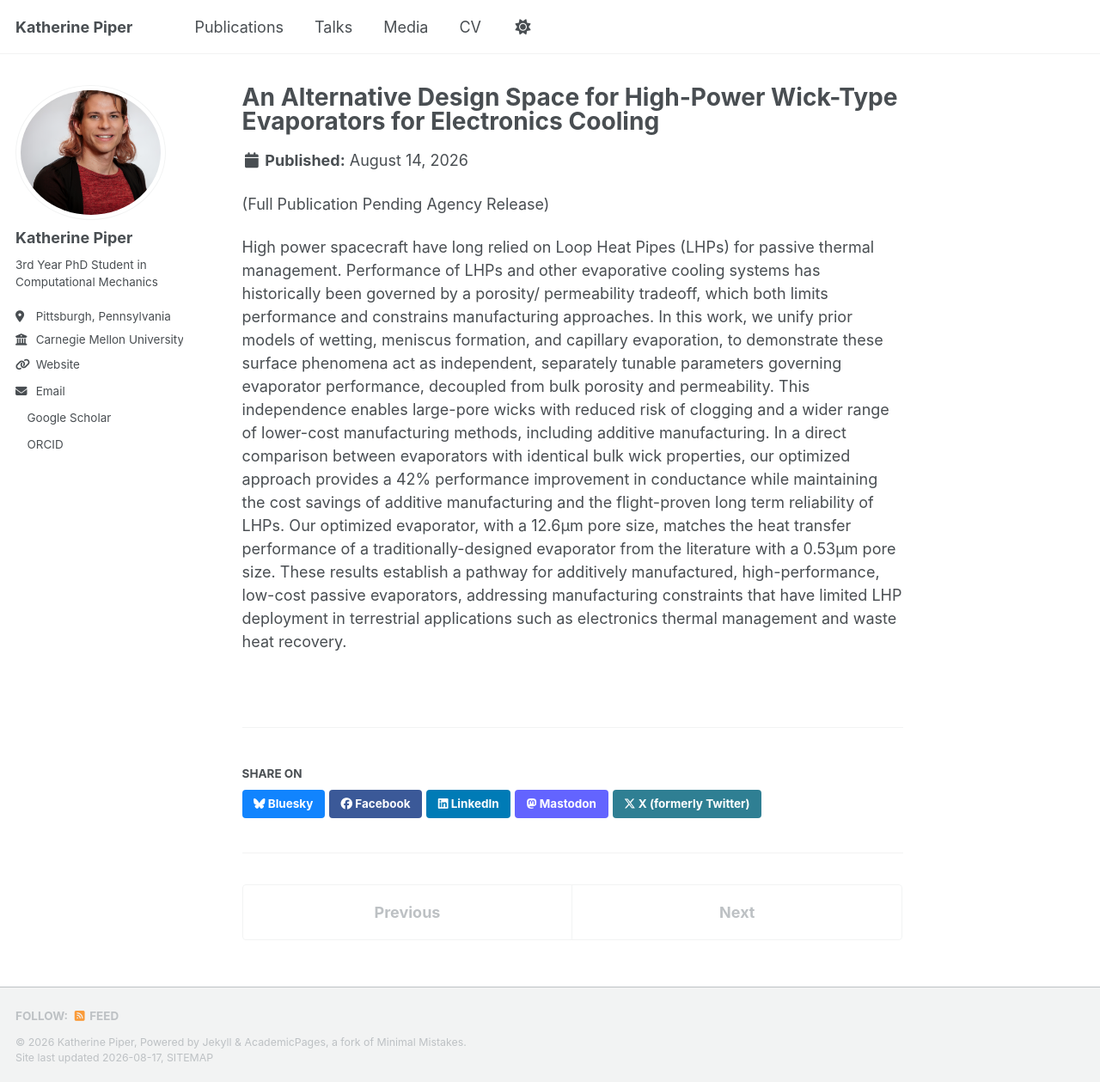
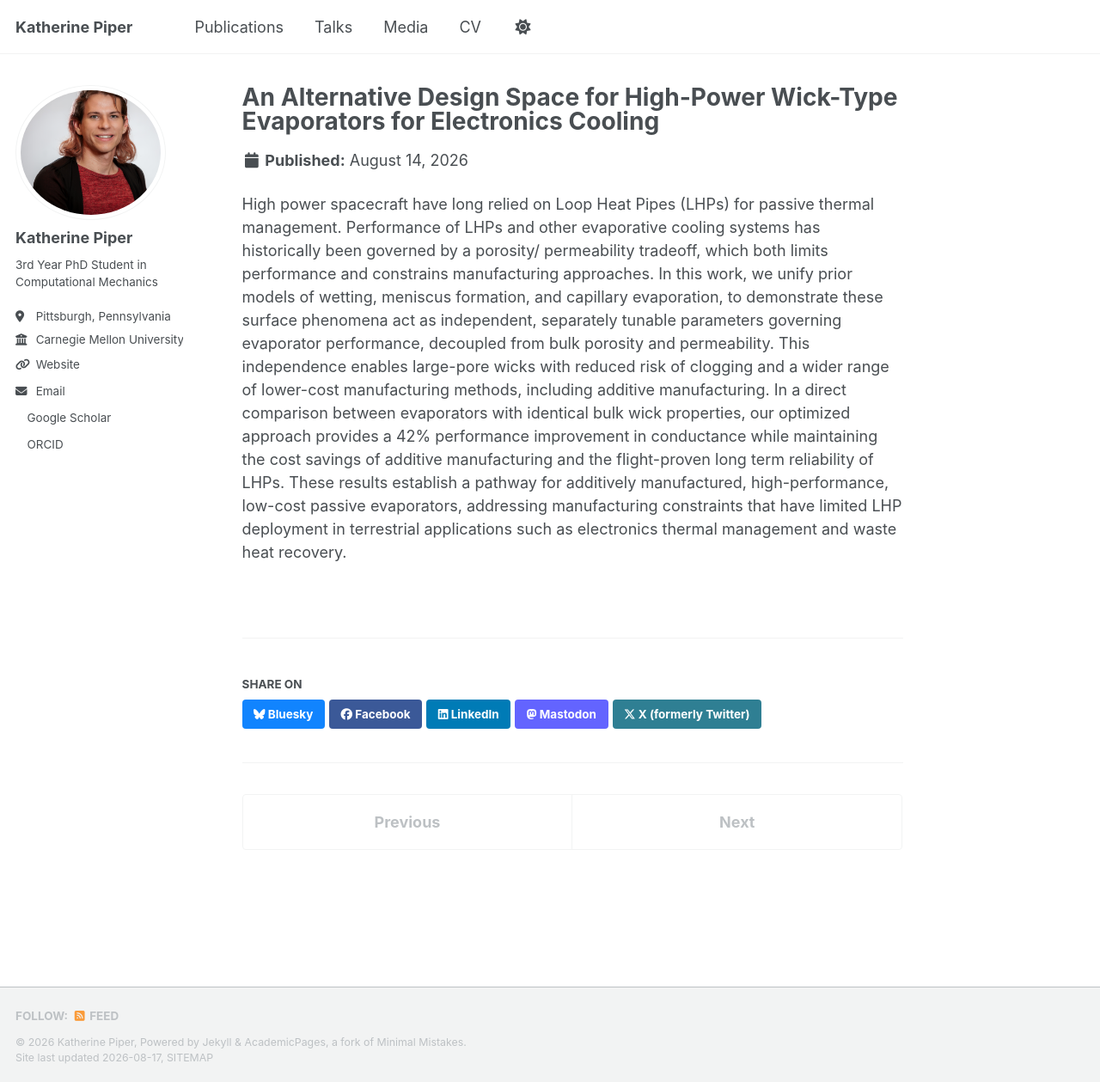
Before and after one commit to kbpiperphd/kbpiperphd.github.io, a Jekyll site: the page built from _publications/2026-1.md, in a window 1280 px wide and 1259 px high. Shown: the whole window at 86% size. Built offline with Jekyll 4.4.1, drawn with Linux system fonts in a browser that asks for light colours; a style sheet for code colours, icons or effects is not loaded.

Commit message:
Update 2026-1.md

```diff
--- a/_publications/2026-1.md
+++ b/_publications/2026-1.md
@@ -4,20 +4,17 @@
 category: manuscripts
 permalink: /publication/2026-1
 date: 2026-8-14
+paperurl: 'http://kbpiperphd.github.io/files/JPL-CMU-LHP_design.pdf'
 ---
-(Full Publication Pending Agency Release)
-
 High power spacecraft have long relied on Loop Heat Pipes (LHPs) for passive thermal management.
 Performance of LHPs and other evaporative cooling systems has historically been governed by a porosity/
-permeability tradeoff, which both limits performance and constrains manufacturing approaches. In this
-work, we unify prior models of wetting, meniscus formation, and capillary evaporation, to demonstrate these
-surface phenomena act as independent, separately tunable parameters governing evaporator performance,
-decoupled from bulk porosity and permeability. This independence enables large-pore wicks with reduced
-risk of clogging and a wider range of lower-cost manufacturing methods, including additive manufacturing.
-In a direct comparison between evaporators with identical bulk wick properties, our optimized approach
-provides a 42% performance improvement in conductance while maintaining the cost savings of additive
-manufacturing and the flight-proven long term reliability of LHPs. Our optimized evaporator, with a 12.6μm
-pore size, matches the heat transfer performance of a traditionally-designed evaporator from the literature
-with a 0.53μm pore size. These results establish a pathway for additively manufactured, high-performance,
-low-cost passive evaporators, addressing manufacturing constraints that have limited LHP deployment in
-terrestrial applications such as electronics thermal management and waste heat recovery.
+permeability tradeoff, which both limits performance and constrains manufacturing approaches. In this work,
+we unify prior models of wetting, meniscus formation, and capillary evaporation, to demonstrate these surface
+phenomena act as independent, separately tunable parameters governing evaporator performance, decoupled
+from bulk porosity and permeability. This independence enables large-pore wicks with reduced risk of
+clogging and a wider range of lower-cost manufacturing methods, including additive manufacturing. In a direct
+comparison between evaporators with identical bulk wick properties, our optimized approach provides a 42%
+performance improvement in conductance while maintaining the cost savings of additive manufacturing and
+the flight-proven long term reliability of LHPs. These results establish a pathway for additively manufactured,
+high-performance, low-cost passive evaporators, addressing manufacturing constraints that have limited LHP
+deployment in terrestrial applications such as electronics thermal management and waste heat recovery.
```
